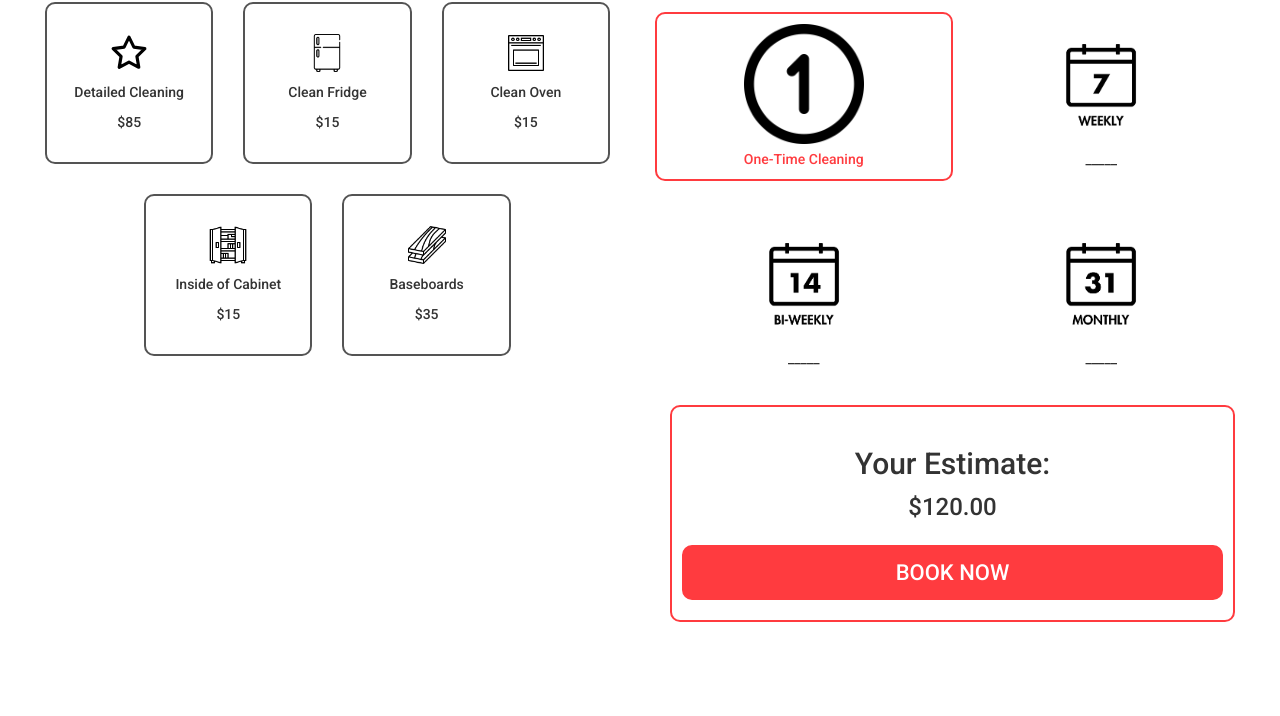
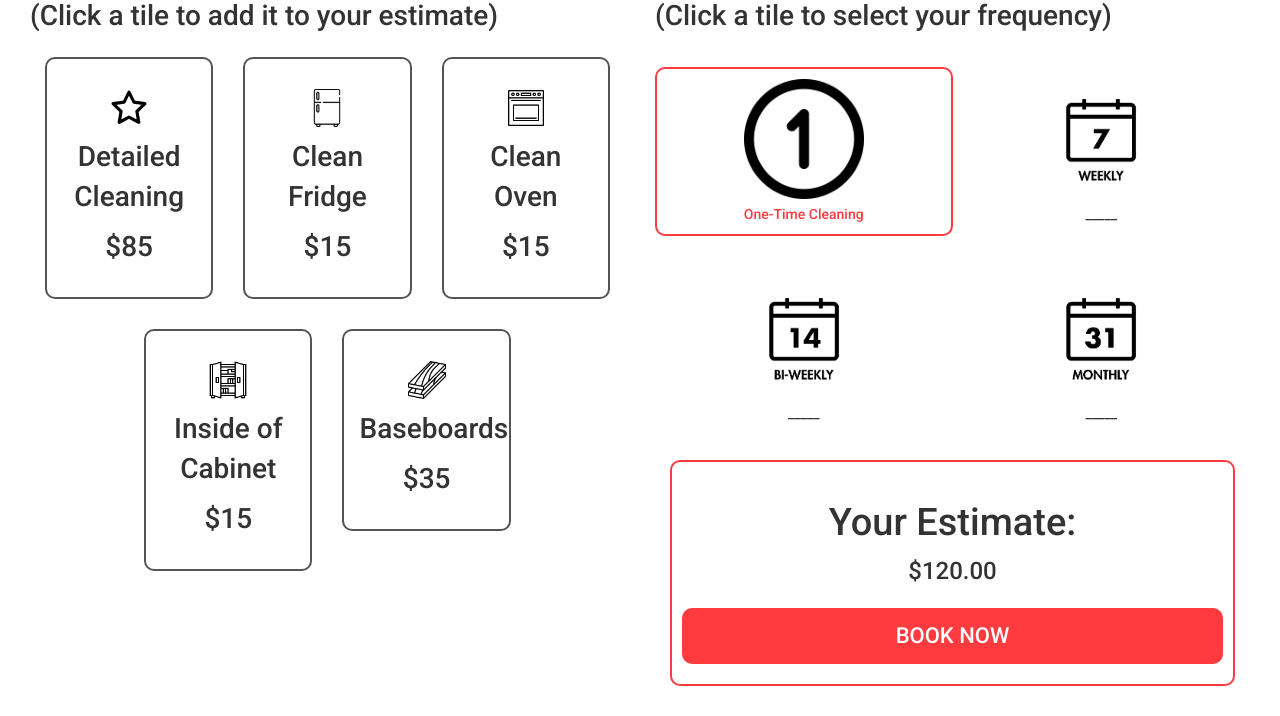
Before and after one commit to RSDev1314/Pricing, a plain HTML site: page index.html in a window 1280 px wide. Shown: the part 643-1359 px from the top of the page. Before the commit the page ends 1295 px from the top, so only its background shows below. Drawn offline with nearby package versions, Linux system fonts and the light colour scheme.

Commit message:
Update style.css

```diff
--- a/style.css
+++ b/style.css
@@ -79,6 +79,23 @@
 	font-size: 42px;
 }
 
+h2 { font-size: 38px;
+}
+
+h4 { font-size: 36px;;
+}
+
+h5 { font-size: 28px;
+}
+
+.extra-name {
+	font-size: 28px;
+ }
+
+.extra-price {
+    font-size: 28px;
+ }
+
 body{
 	font-family: 'Roboto', sans-serif;
 	margin-top: 150px;
```
